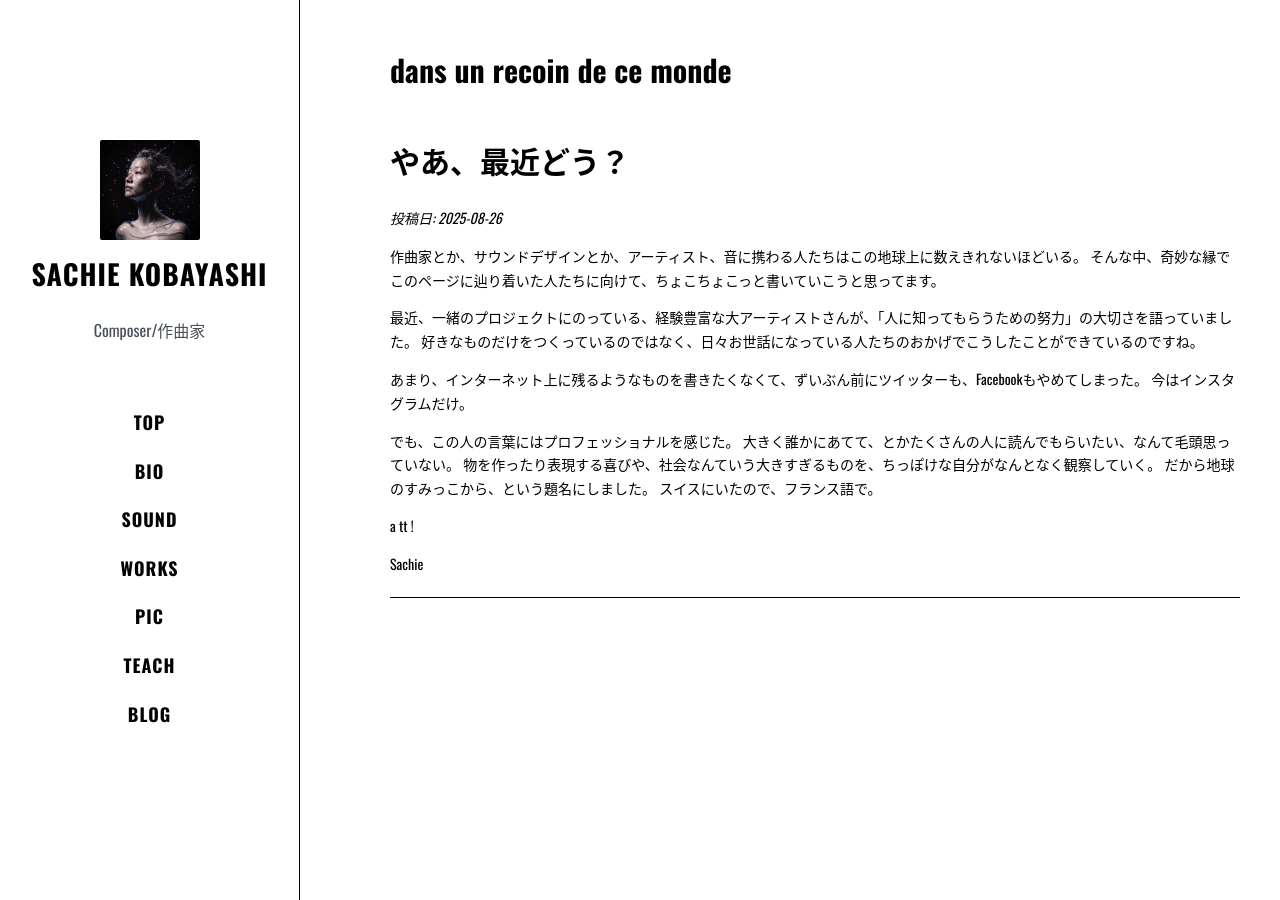
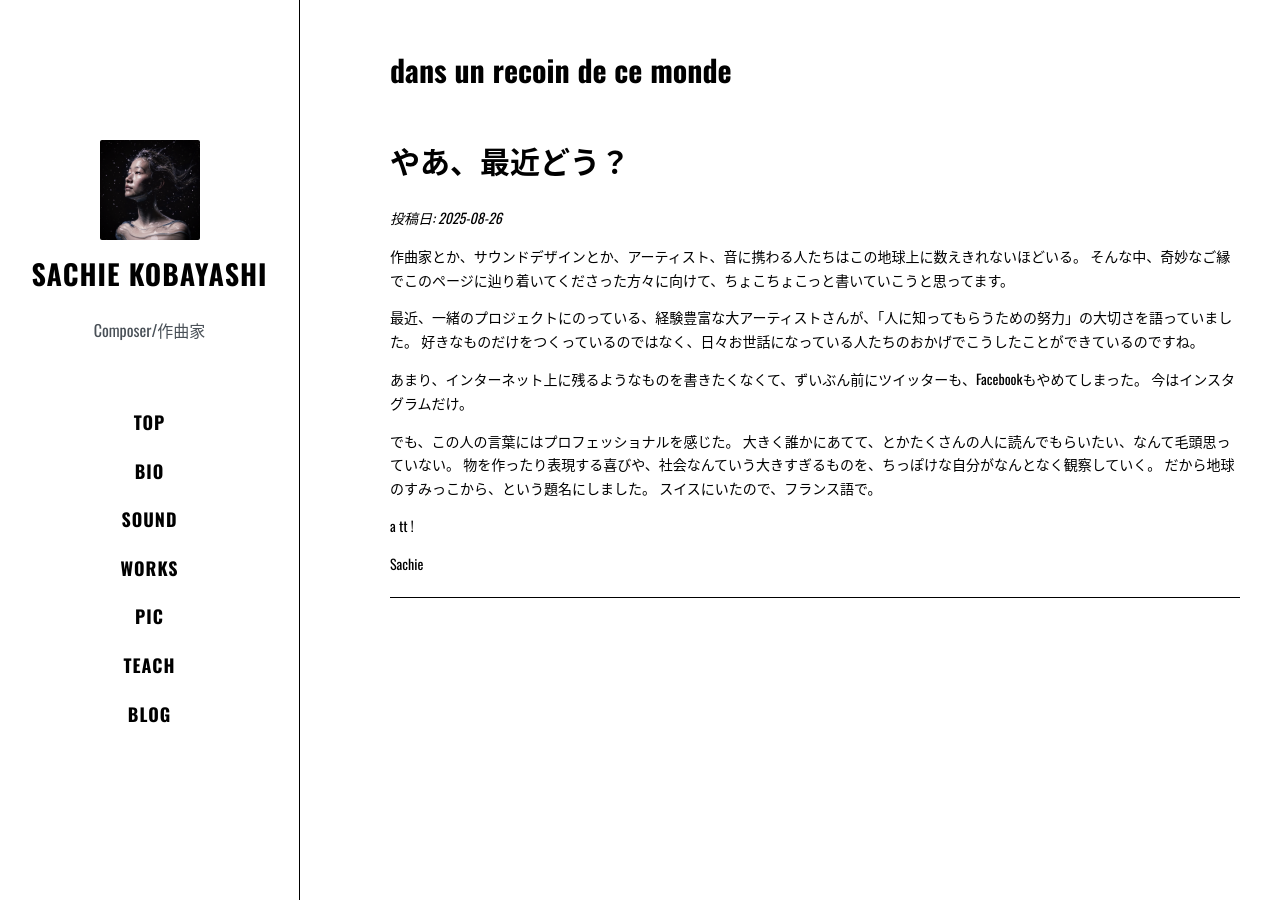
Before and after one commit to kbys88/kbys88.github.io, a Jekyll site: the page built from dansunrecoindecemonde.md, in a window 1280 px wide. Built offline with Jekyll 4.4.1, drawn with Linux system fonts in a browser that asks for light colours; nearby versions of some CDN libraries; some web fonts are replaced.

Commit message:
Update dansunrecoindecemonde.md

```diff
--- a/dansunrecoindecemonde.md
+++ b/dansunrecoindecemonde.md
@@ -8,7 +8,7 @@ permalink: /dansunrecoindecemonde/
 *投稿日: 2025-08-26*
 
 作曲家とか、サウンドデザインとか、アーティスト、音に携わる人たちはこの地球上に数えきれないほどいる。
-そんな中、奇妙な縁でこのページに辿り着いた人たちに向けて、ちょこちょこっと書いていこうと思ってます。
+そんな中、奇妙なご縁でこのページに辿り着いてくださった方々に向けて、ちょこちょこっと書いていこうと思ってます。
 
 最近、一緒のプロジェクトにのっている、経験豊富な大アーティストさんが、「人に知ってもらうための努力」の大切さを語っていました。
 好きなものだけをつくっているのではなく、日々お世話になっている人たちのおかげでこうしたことができているのですね。
```
